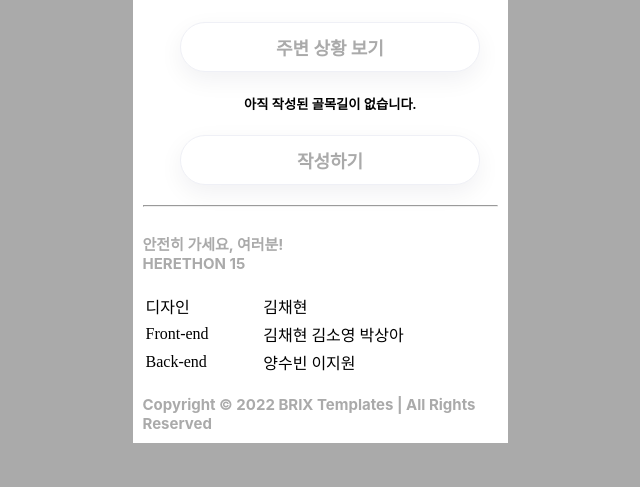
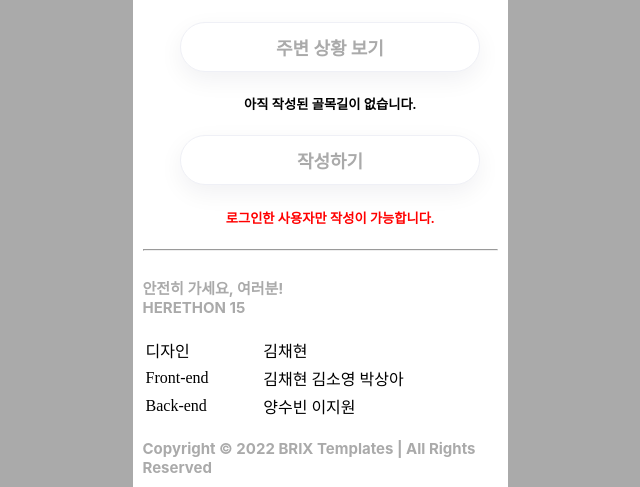
Before and after one commit to 2023-HERETHON/2023-Herethon-15, a Django app: page /markers/ in a window 1280 px wide. Shown: the part 600-1087 px from the top of the page, without its empty margins (320-960 px from the left). Before the commit the page ends 1043 px from the top, so only its background shows below. Run offline with Django 3.2, Linux system fonts and the light colour scheme; some libraries are stand-ins or nearby versions.

Commit message:
feat: 인증, 인가 절차 추가

```diff
--- a/candy/marker/templates/marker/marker-detail.html
+++ b/candy/marker/templates/marker/marker-detail.html
@@ -1,6 +1,8 @@
 {% extends 'base.html' %} {% block content %}
+{% if request.user.pk == marker.user.pk %}
 <a href="{% url 'marker:detail_delete' marker.id %}">삭제</a>
 <a href="{% url 'marker:detail_update_page' marker.id %}">수정</a>
+{% endif %}
 <div>주소: {{ marker.address }}</div>
 <div>가로등 수: {{ marker.street_lamp }}</div>
 <div>유동인구 수: {{ marker.population }}</div>
--- a/candy/marker/templates/marker/road.html
+++ b/candy/marker/templates/marker/road.html
@@ -29,8 +29,13 @@
 {% endfor %} {% else %}
 <h5 style="text-align: center">아직 작성된 골목길이 없습니다.</h5>
 {% endif %}
+{% if not request.user.is_authenticated %}
+<button class="edit_road">작성하기</button>
+<h5 style="text-align: center; color:red;" id="auth">로그인한 사용자만 작성이 가능합니다.</h5>
+{% else %}
 <button class="edit_road" onclick="submitAddress();">작성하기</button>
 <h5 style="text-align: center; display:none;" id="alert" >지도에서 위치를 찾아 클릭해주세요.</h5>
+{% endif %}
 <script>
   var options = {
     center: new kakao.maps.LatLng(33.450701, 126.570667),
--- a/candy/marker/views.py
+++ b/candy/marker/views.py
@@ -27,6 +27,8 @@ def marker_detail_view(request, pk):
     marker = Marker.objects.get(pk=pk)
     # 댓글 작성
     if request.method == 'POST':
+        if not request.user.is_authenticated:
+            return redirect('marker:marker_detail', pk=pk)
         user = request.user
         body = request.POST.get('body')
         Comment.objects.create(
@@ -42,6 +44,9 @@ def marker_detail_view(request, pk):
 
 # 지도 작성 (미완성)
 def marker_edit_view(request):
+    # 미인증 유저 예외처리
+    if not request.user.is_authenticated:
+        return redirect('marker:markers')
     # 기본 페이지
     if request.method == 'GET':
         lat = request.GET.get('lat')
@@ -95,6 +100,8 @@ def marker_detail_delete(request, pk):
     # marker_delete = Marker.objects.get(pk=pk)
     try:
         marker_delete = Marker.objects.get(pk=pk)
+        if not request.user.pk == marker_delete.user.pk:
+            redirect('marker:marker_detail', pk=pk)
         marker_delete.delete()
     except Marker.DoesNotExist:
         marker_delete = None
@@ -104,6 +111,8 @@ def marker_detail_delete(request, pk):
 def marker_detail_update_page(request, pk):
     try:
         marker_update = get_object_or_404(Marker, pk=pk)
+        if not request.user.pk == marker_update.user.pk:
+            redirect('marker:marker_detail', pk=pk)
     except Marker.DoesNotExist:
         marker_update=None
     return render(request,'marker/update.html', {'marker':marker_update})
```
